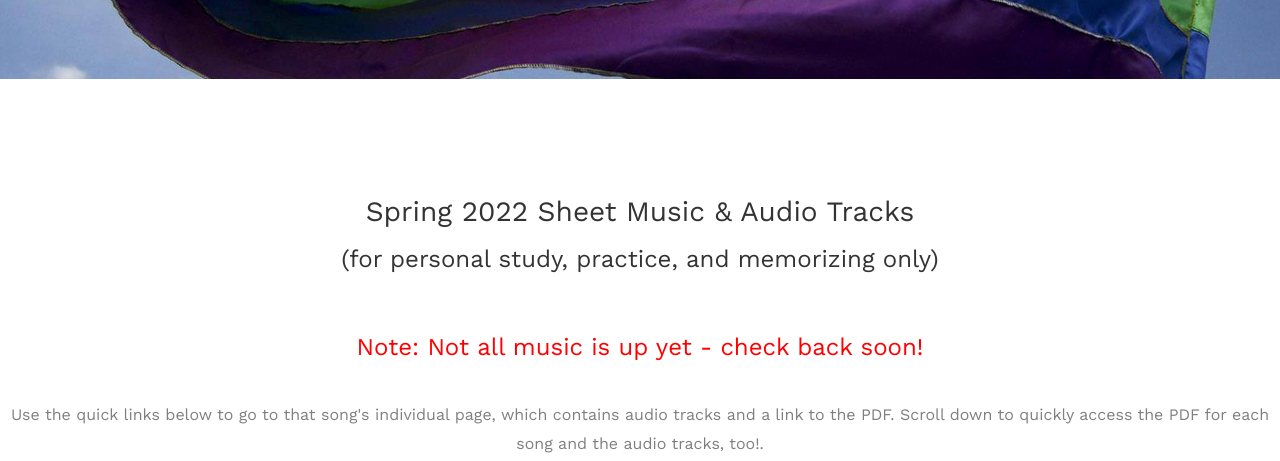
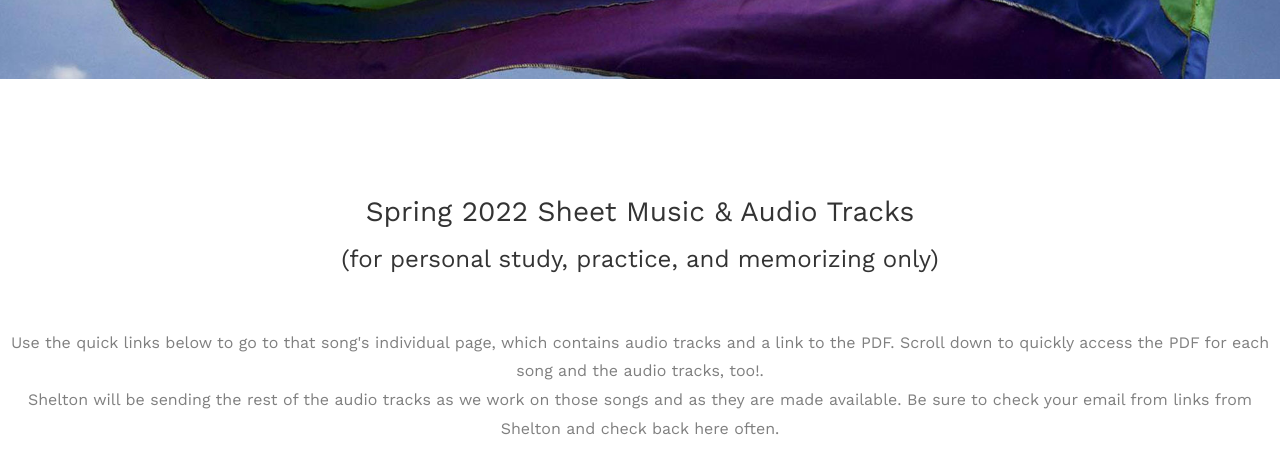
Before and after one commit to greenvillegaymenschorus/myggmc, a plain HTML site: page sheetmusic.html in a window 1280 px wide. Shown: the part 322-783 px from the top of the page. Drawn offline with nearby package versions, Linux system fonts and the light colour scheme; some packages are replaced by stand-ins of ours; no server answers; a web font is replaced by a local one.

Commit message:
added directions to top of song list and links at top of Music page.

```diff
--- a/sheetmusic.html
+++ b/sheetmusic.html
@@ -66,8 +66,8 @@
 		<center>
 			<h3>Spring 2022 Sheet Music & Audio Tracks</h3>
 			<h4>(for personal study, practice, and memorizing only)<br><p>&nbsp;</p></h4>
-			<h4><font color="red">Note: Not all music is up yet - check back soon!</font></h4><br>
-			<p>Use the quick links below to go to that song's individual page, which contains audio tracks and a link to the PDF.  Scroll down to quickly access the PDF for each song and the audio tracks, too!.</p>
+			<p>Use the quick links below to go to that song's individual page, which contains audio tracks and a link to the PDF.  Scroll down to quickly access the PDF for each song and the audio tracks, too!.<br>
+			Shelton will be sending the rest of the audio tracks as we work on those songs and as they are made available.  Be sure to check your email from links from Shelton and check back here often.</p>
 		</center>
 <div class="container">
     <div class="row mb-5">
```
